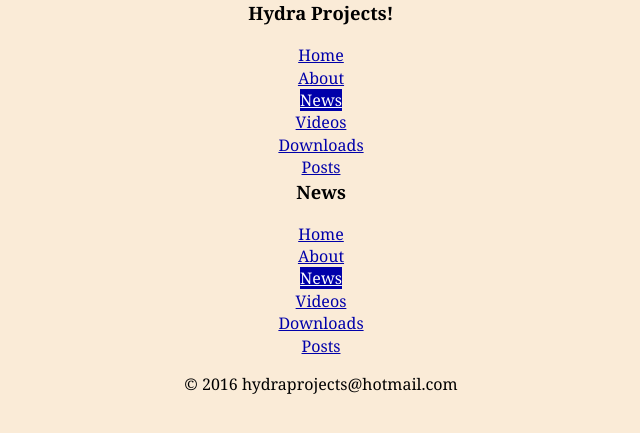
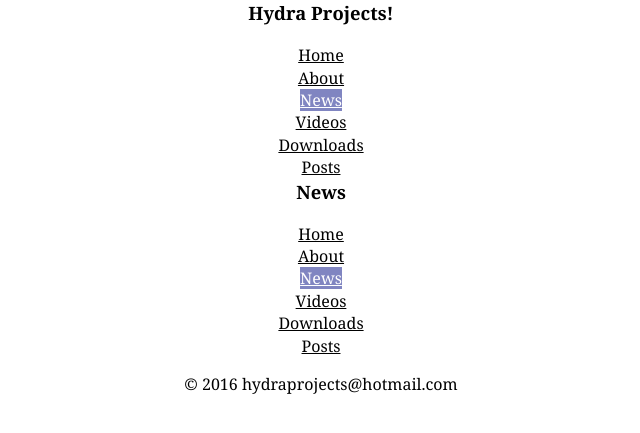
Before and after one commit to hydragit/hydraprojects, a Jekyll site: the page built from news.html, in a window 1280 px wide. Shown: the top 433 px of the page, without its empty margins (319-959 px from the left). Built offline with Jekyll 4.4.1, drawn with Linux system fonts in a browser that asks for light colours; Markdown is read by kramdown in place of the engine named in the settings.

Commit message:
5 changes

```diff
--- a/css/main.css
+++ b/css/main.css
@@ -266,7 +266,7 @@ html, body {
   height: 100%; }
 
 body {
-  background-color: antiquewhite;
+  background-color: white;
   font: normal 100%/1.4 Georgia,serif;
   font-size: medium;
   text-align: center; }
@@ -281,16 +281,16 @@ p {
   margin: 1em 0; }
 
 a {
-  color: #00a; }
+  color: #000; }
 
 a:hover {
   color: #000; }
 
 a:visited {
-  color: #a0a; }
+  color: #000; }
 
 .current {
-  background: #00a;
+  background: #8085C1;
   color: #FFF; }
 
 /*****************************************************************************/
--- a/gulpfile.js
+++ b/gulpfile.js
@@ -40,7 +40,7 @@ gulp.task('browser-sync', ['sass', 'jekyll-build'], function() {
  * Compile files from _scss into both _site/css (for live injecting) and site (for future jekyll builds)
  */
 gulp.task('sass', function () {
-    return gulp.src('_scss/main.scss')
+    return gulp.src('_scss/*.scss')
         .pipe(sass({
             includePaths: ['scss'],
             onError: browserSync.notify
```
Also changed, not shown: _scss/main.scss (+4 -4 lines), _scss/_syntax.scss (renamed from _scss/_syntax.css).
